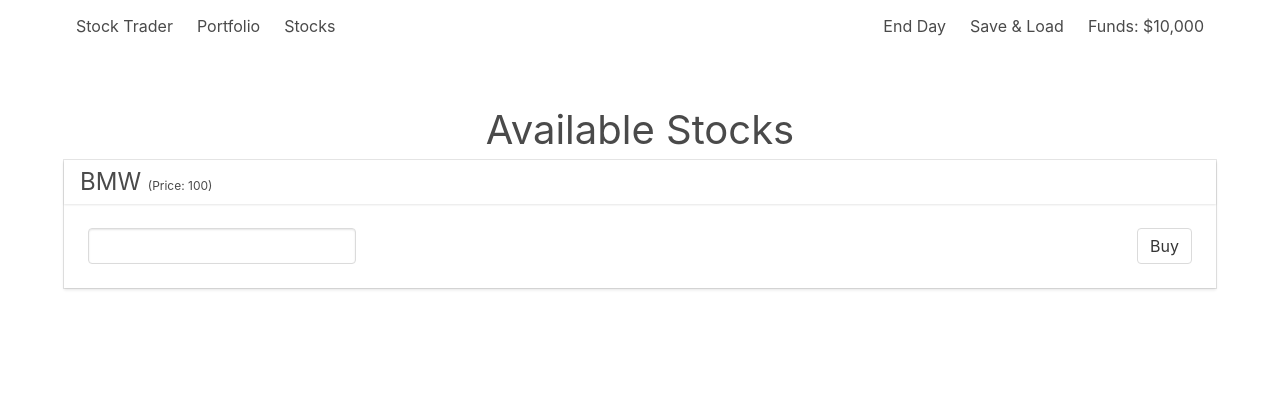
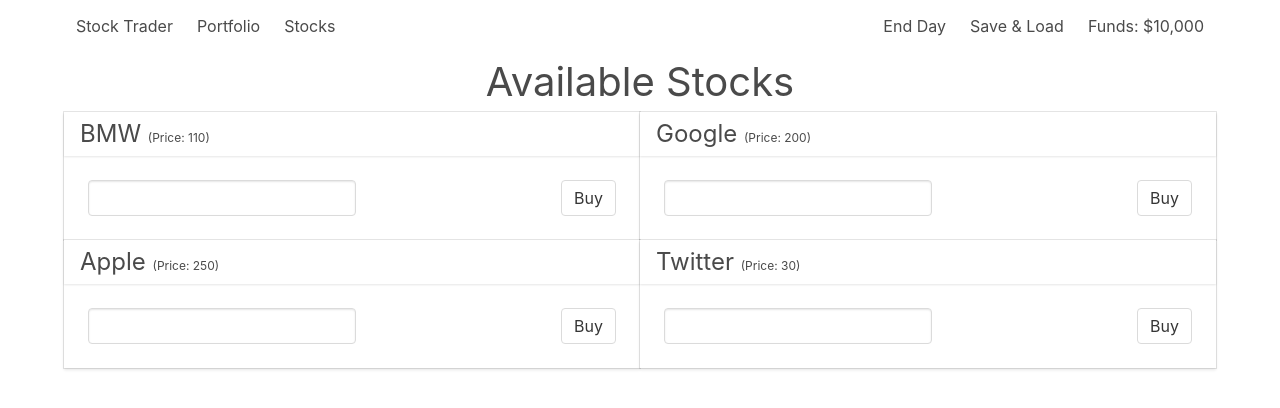
Before and after one commit to syearian/stock-trader, a Vue app: page /stocks in a window 1280 px wide. Shown: the top 408 px of the page. Built offline with nearby package versions, Linux system fonts and the light colour scheme.

Commit message:
Populate stocks from state

```diff
--- a/src/App.vue
+++ b/src/App.vue
@@ -1,7 +1,7 @@
 <template>
   <div id="app">
     <NavBar></NavBar>
-    <section class="section">
+    <section>
       <div class="container">
         <router-view/>
       </div>
--- a/src/components/StockCard.vue
+++ b/src/components/StockCard.vue
@@ -1,5 +1,5 @@
 <template>
-  <div class="card">
+  <div class="card stockCard">
     <div class="card-header stockCard--header">
       <h3 class="is-size-4">{{ stockName }} <span class="is-size-7">(Price: {{ stockPrice }})</span></h3>
     </div>
@@ -12,16 +12,14 @@
 
 <script>
 export default {
-  data() {
-    return {
-      stockName: 'BMW',
-      stockPrice: 100
-    }
-  },
+  props: ['stockName', 'stockPrice']
 }
 </script>
 
 <style lang="scss">
+.stockCard {
+  flex: 50%;
+}
 .stockCard--header {
   padding: .25rem 1rem;
 }
--- a/src/views/Stocks.vue
+++ b/src/views/Stocks.vue
@@ -1,7 +1,12 @@
 <template>
   <div>
     <h1 class="is-size-2 has-text-centered">Available Stocks</h1>
-    <StockCard></StockCard>
+    <div class="stock-list">
+      <StockCard  v-for="(value, key) in stocks"
+                  :key="key"
+                  :stockName="value.name"
+                  :stockPrice="value.price"></StockCard>
+    </div>
   </div>
 </template>
 
@@ -12,10 +17,18 @@ import StockCard from '@/components/StockCard.vue';
 export default {
   components: {
     StockCard
+  },
+  computed: {
+    stocks() {
+      return this.$store.state.stocks;
+    }
   }
 }
 </script>
 
-<style>
-
+<style lang="scss">
+.stock-list {
+  display: flex;
+  flex-wrap: wrap;
+}
 </style>
```
